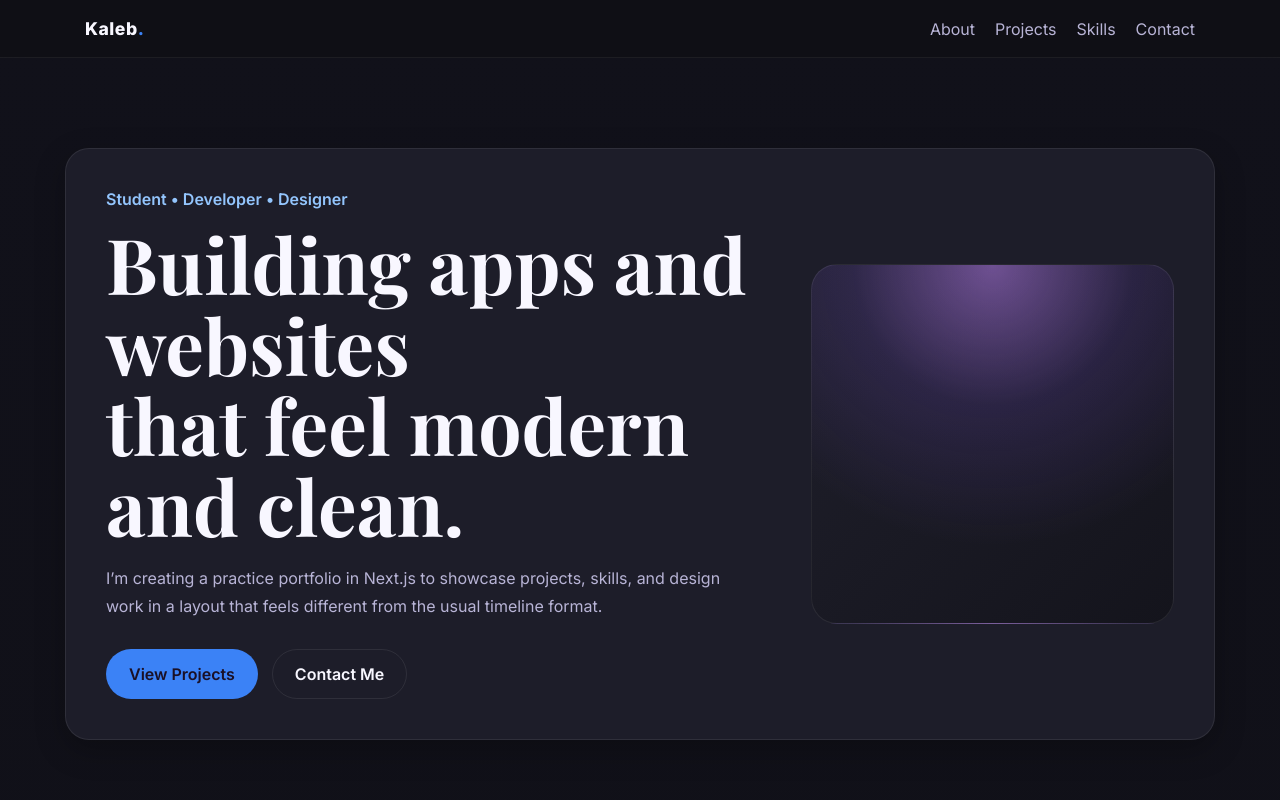
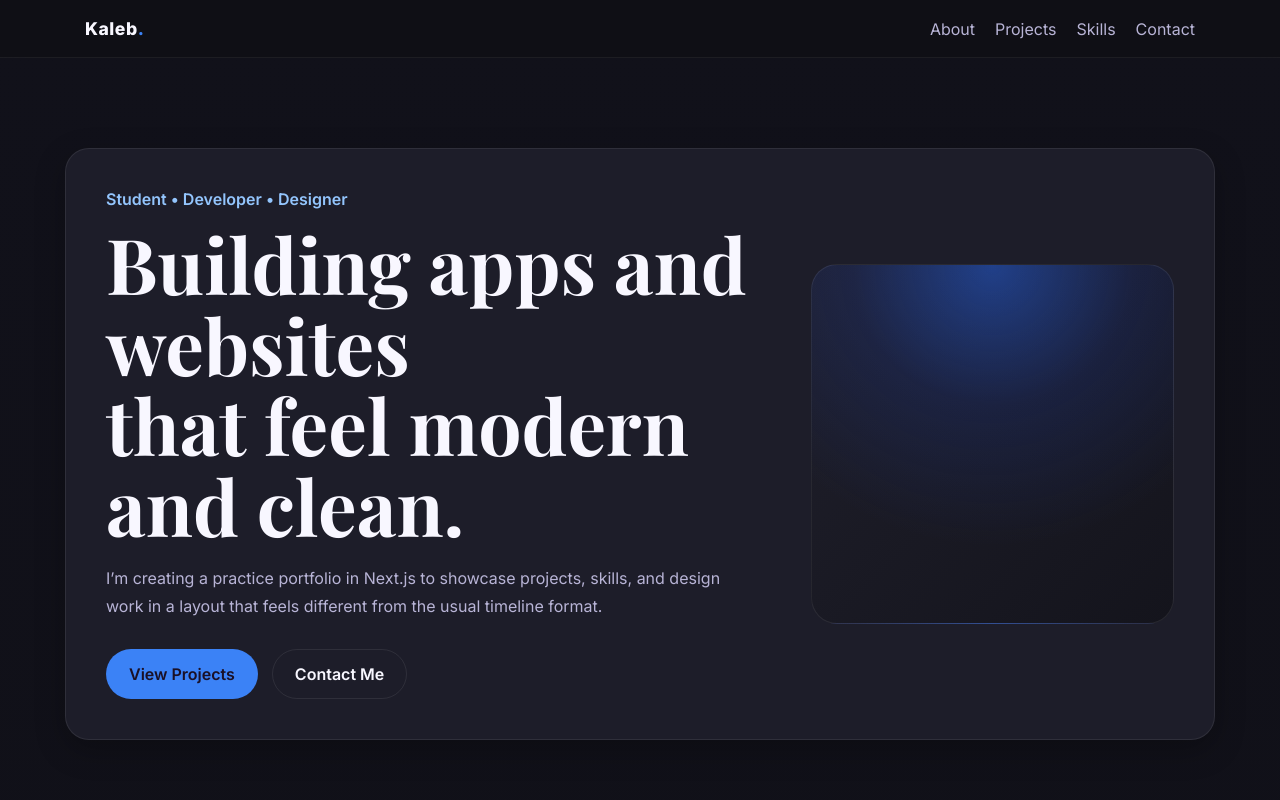
Before and after one commit to KalebSteph/PortfolioKS, a Next.js app: page / in a window 1280 px wide. Shown: the top 800 px of the page. Built offline with nearby package versions, Linux system fonts and the light colour scheme; a web font is replaced by a local one.

Commit message:
Updated hero color to blue

```diff
--- a/components/Hero.tsx
+++ b/components/Hero.tsx
@@ -56,8 +56,8 @@ export default function Hero() {
             style={{
               minHeight: "360px",
               borderRadius: "26px",
-              background:
-                "radial-gradient(circle at top, rgba(192,132,252,0.5), rgba(139,92,246,0.15), transparent 70%), linear-gradient(135deg, #1f1f2b, #14141c)",
+             background:
+              "radial-gradient(circle at top, rgba(37,99,235,0.5), rgba(30,64,175,0.2), transparent 70%), linear-gradient(135deg, #1f1f2b, #14141c)",
               border: "1px solid rgba(255,255,255,0.08)",
             }}
           />
```
